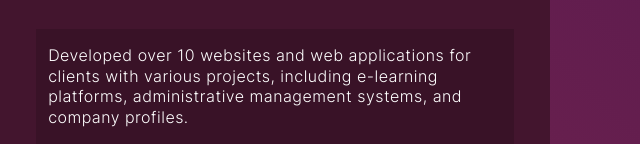
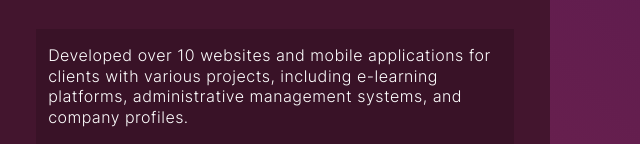
Before and after one commit to luluiwana/luluiwana.github.io, a website: page about.html in a window 1280 px wide. Shown: the part 656-800 px from the top of the page, 287-927 px from the left. Drawn offline with nearby package versions, Linux system fonts and the light colour scheme; files whose address does not match are found by name.

Commit message:
correct typo

```diff
--- a/about.html
+++ b/about.html
@@ -119,7 +119,7 @@
           Jan 2020 – Now
         </div>
         <div class="bg-dark2 col-md-8 py-3">
-          <p>Developed over 10 websites and web applications for clients with various projects, including e-learning
+          <p>Developed over 10 websites and mobile applications for clients with various projects, including e-learning
             platforms, administrative management systems, and company profiles.</p>
           <p>Works closely with clients and other stakeholders to identify their needs and provide tailored solutions
             that
```
